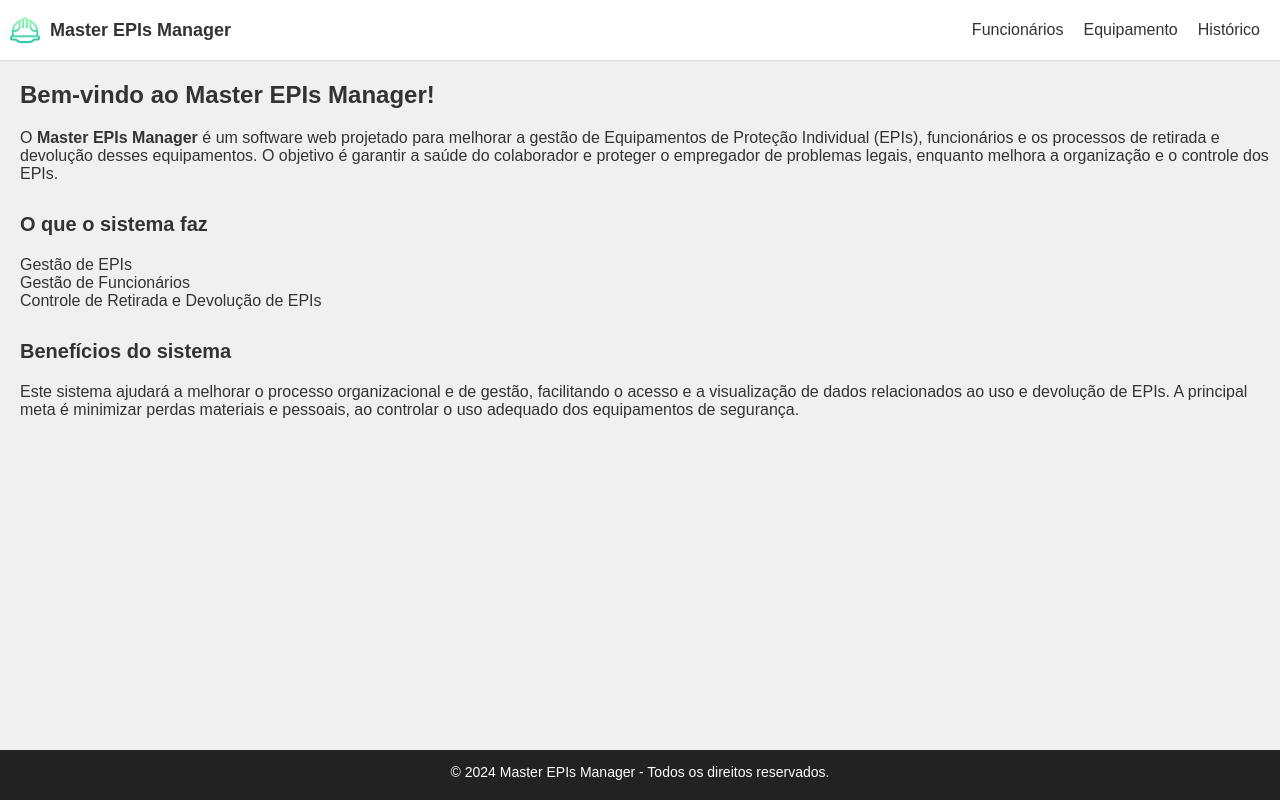
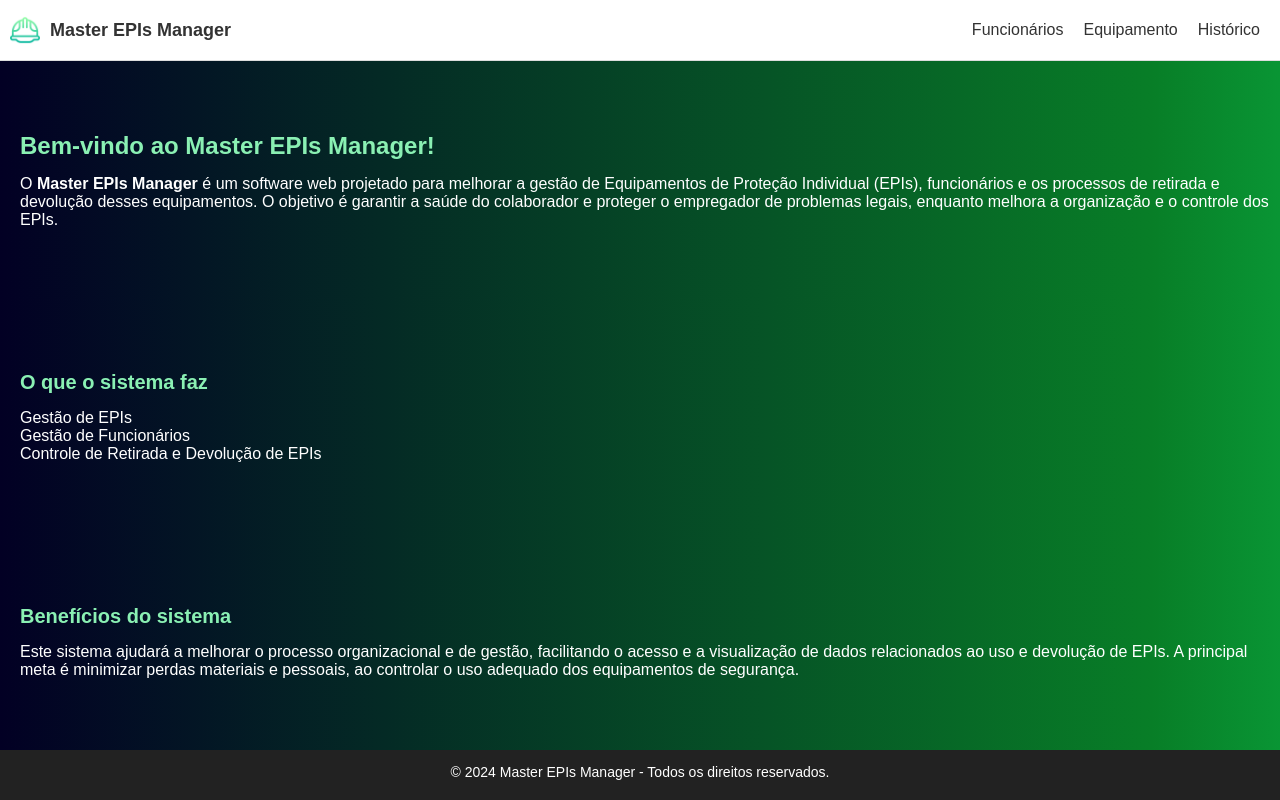
Before and after one commit to wilian-wagner/SA_Paulo_EPIs, a React (Vite) app in the folder frontend/: page / in a window 1280 px wide. Built offline with nearby package versions, Linux system fonts and the light colour scheme.

Commit message:
estilização da Home e inicio da tela de Histórico

```diff
--- a/frontend/src/SASS/epiStyle.scss
+++ b/frontend/src/SASS/epiStyle.scss
@@ -163,14 +163,15 @@ $btn-devolver-color: #FF5722;
 .filtro-epis {
     margin-bottom: 10px;
 
+
     ::-webkit-input-placeholder {
         color: #94A3B8;
     }
 
     input {
-        width: calc(20% - 10px);
+        width: 271px;
         padding: 5px;
-        margin-right: 10px;
+        margin-right: 21px;
         border-top: 0px;
         border-left: 0px;
         border-width: 1px;
--- a/frontend/src/SASS/funcionarioStyle.scss
+++ b/frontend/src/SASS/funcionarioStyle.scss
@@ -129,6 +129,7 @@ $button-hover-color: #d9534f;
         }
     }
 }
+
 //Estilo para pagina de edição de funcionario
 .editar-funcionario-page {
     display: flex;
@@ -213,15 +214,14 @@ $button-hover-color: #d9534f;
 .filtro-funcionarios {
     margin-bottom: 10px;
 
-
     ::-webkit-input-placeholder {
         color: #94A3B8;
     }
 
     input[type="text"] {
-        width: calc(20% - 10px);
+        width: 271px;
         padding: 5px;
-        margin-right: 36px;
+        margin-right: 22px;
         border-top: 0px;
         border-left: 0px;
         border-width: 1px;
--- a/frontend/src/SASS/homeStyle.scss
+++ b/frontend/src/SASS/homeStyle.scss
@@ -1,6 +1,8 @@
 // Variáveis para facilitar a manutenção
 $background-color: #f0f0f0;
 $text-color: #333;
+$text: white;
+$title-text-color: #8AF0B3;
 $hover-color: #8AF0B3;
 $footer-bg-color: #222;
 $footer-text-color: #fff;
@@ -68,38 +70,66 @@ body {
 
 // Main content
 .home-main-content {
-    flex-grow: 1; // Para garantir que o conteúdo ocupe o espaço restante
+    flex-grow: 1;
     background-color: $background-color;
+    display: flex;
+    flex-direction: column;
+    justify-content: center;
+
 
     .home-intro,
     .home-features,
     .home-benefits {
-        margin-bottom: 30px;
+        display: flex;
+        flex: 1;
+        flex-direction: column;
+        justify-content: center;
         padding-left: 20px;
+        background: rgb(2,0,36);
+        background: linear-gradient(90deg, rgba(2,0,36,1) 0%, rgba(8,126,39,1) 90%, rgb(12, 218, 91) 130%);
+        backdrop-filter: blur(8.9px);
+        -webkit-backdrop-filter: blur(8.9px);
+        transition: border-color 1s;
+
+        &:hover {
+            border: 0.5px outset white;
+            border-radius: 5px;
+            outline: none;
+        }
     }
 
     h2 {
+        margin: 0px;
+        padding-bottom: 15px;
+        padding-top: 40px;
         font-size: 24px;
-        color: $text-color;
+        color: $title-text-color;
     }
 
     h3 {
+        margin: 0px;
+        padding-bottom: 15px;
+        padding-top: 40px;
         font-size: 20px;
-        color: $text-color;
+        color: $title-text-color;
     }
 
     p {
         font-size: 16px;
-        color: $text-color;
+        padding-bottom: 40px;
+        color: $text;
+        margin: 0px;
     }
 
     ul {
+        margin: 0px;
         list-style-type: none;
         padding-left: 0;
+        padding-bottom: 40px;
 
         li {
             font-size: 16px;
-            color: $text-color;
+            color: $text;
         }
     }
 }
--- a/frontend/src/index.jsx
+++ b/frontend/src/index.jsx
@@ -3,7 +3,7 @@ import { RouterProvider, createBrowserRouter } from 'react-router-dom'
 import Home from './pages/Home.jsx'
 import Funcionarios from './pages/Funcionario.jsx'
 import EditarFuncionario from './pages/EditarFuncionario.jsx'
-import Epi from './pages/Epi.jsx'
+import Epi from './pages/EPI.jsx'
 import EditarEPIs from './pages/EditarEPIs.jsx'
 
 const paginas = createBrowserRouter([
--- a/frontend/src/pages/EPI.jsx
+++ b/frontend/src/pages/EPI.jsx
@@ -3,7 +3,7 @@ import axios from 'axios';
 import { Link, useNavigate } from 'react-router-dom';
 import '../SASS/epiStyle.scss';
 
-function EPI() {
+function Epi() {
     const [epi, setEpi] = useState({
         nome: '',
         quantidade: 0,
@@ -150,4 +150,4 @@ function EPI() {
     );
 }
 
-export default EPI;
+export default Epi;
```
Also changed, not shown: frontend/src/pages/Historico.jsx (added), frontend/src/pages/Home.jsx (line endings or trailing spaces).
